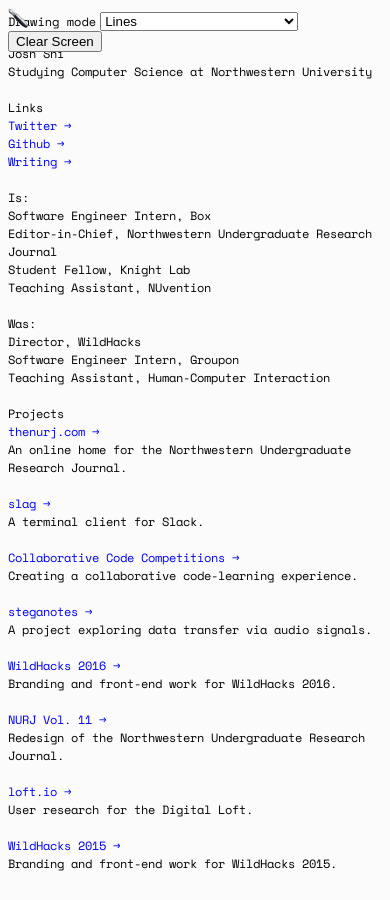
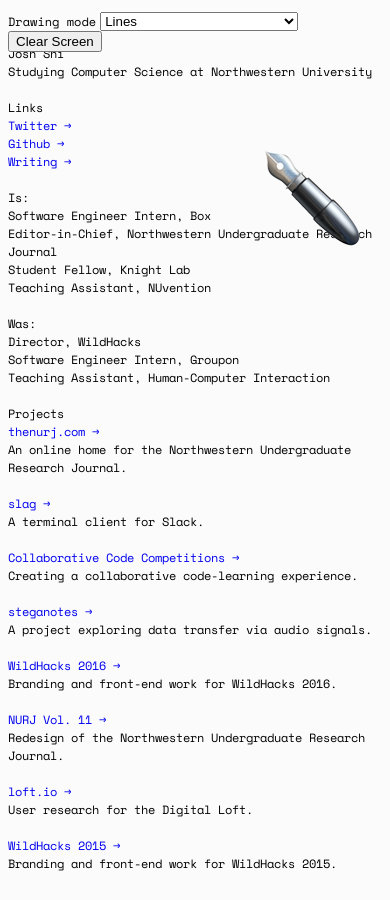
Before and after one commit to thehandsomepanther/thehandsomepanther.github.io, a Jekyll site: the page built from index.md, in a window 390 px wide. Built offline with Jekyll 4.4.1, drawn with Linux system fonts in a browser that asks for light colours.

Commit message:
make the pen comically big

```diff
--- a/assets/landing.scss
+++ b/assets/landing.scss
@@ -79,8 +79,10 @@
     .pen {
         position: absolute;
         display: block;
-        height: 30px;
-        width: 30px;
+        height: 96px;
+        width: 96px;
         z-index: 999;
+        top: 150px;
+        right: 30px;
     }
 }
--- a/index.md
+++ b/index.md
@@ -16,7 +16,7 @@
     <input type="button" name="reset" value="Clear Screen">
 </div>
 <div class="pen">
-    <img src="/assets/images/pen.png" alt="pen">
+    <img src="/assets/images/pen-96.png" alt="pen">
 </div>
 <div>
     <span class="text"></span>
--- a/scripts/index.js
+++ b/scripts/index.js
@@ -273,11 +273,11 @@
     var x, y
     if (penActive) {
         if (e.type === 'touchmove') {
-            x = e.touches[0].pageX
-            y = e.touches[0].pageY
+            x = e.touches[0].pageX - 48
+            y = e.touches[0].pageY - 48
         } else {
-            x = e.pageX
-            y = e.pageY
+            x = e.pageX - 48
+            y = e.pageY - 48
         }
     }
 
```
Also changed, not shown: assets/images/pen-40.png (added), assets/images/pen-96.png (added), 6 other files.
